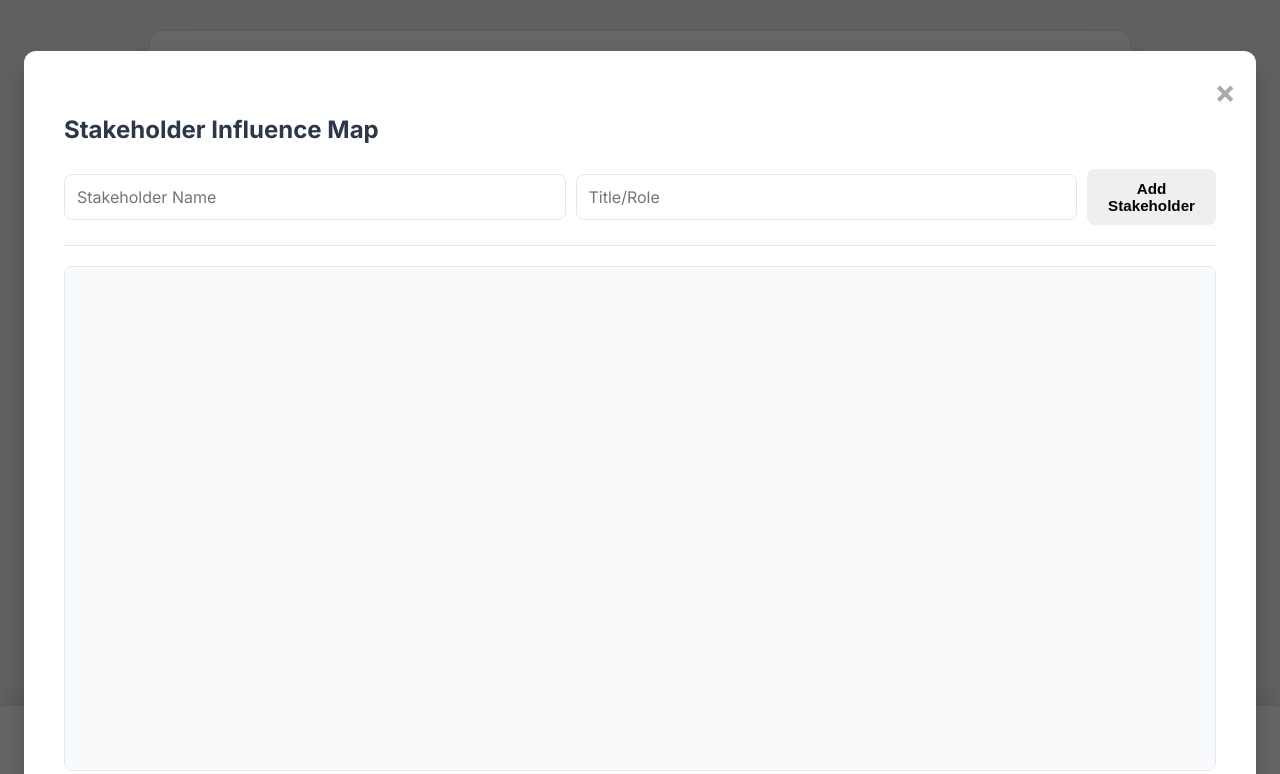
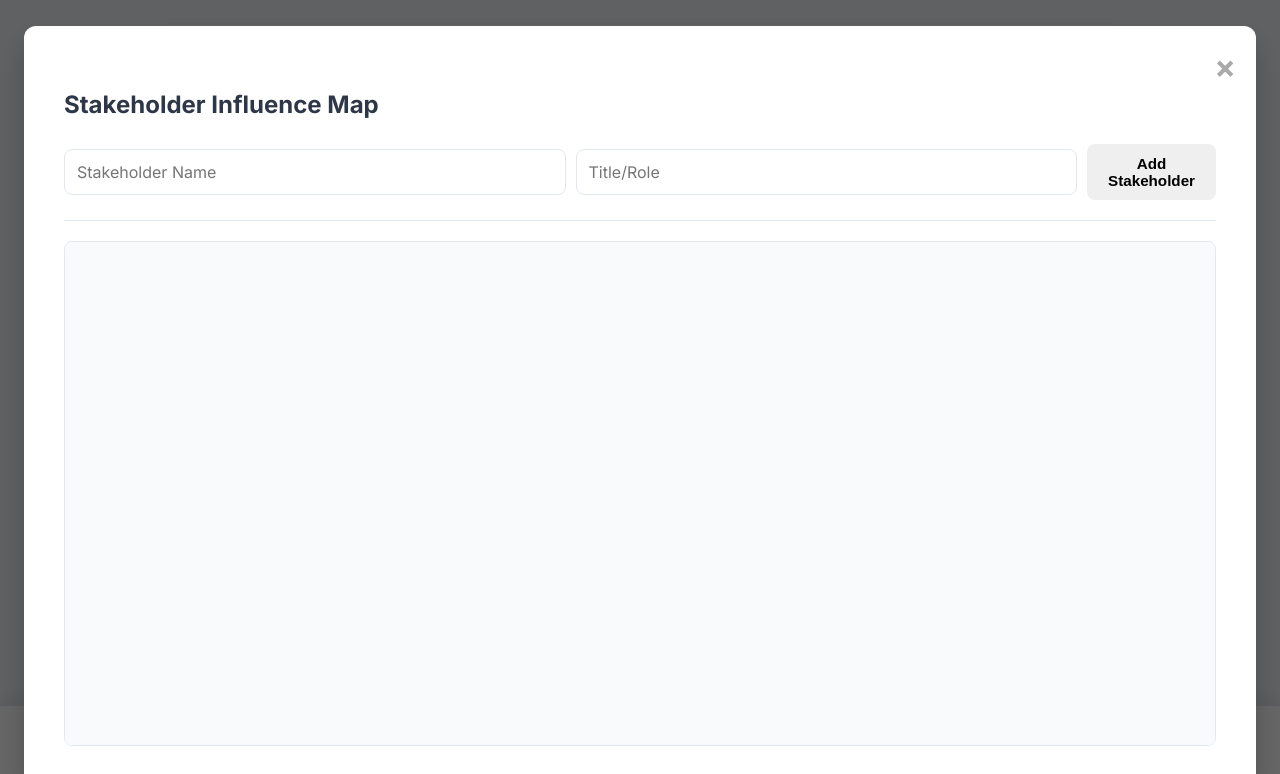
Before and after one commit to devowite/dealreview, a website: page index.html in a window 1280 px wide. Both pictures are taken after a click on the button "Stakeholder Map". Shown: the top 774 px of the page. Drawn offline with Linux system fonts and the light colour scheme.

Commit message:
Update style.css

```diff
--- a/style.css
+++ b/style.css
@@ -488,7 +488,8 @@ td input[type="text"] {
     height: 85vh;
     display: flex;
     flex-direction: column;
-    margin: 4% auto;
+    /* FIX: Reduced top margin to move the modal higher */
+    margin: 2% auto;
 }
 
 .map-controls {
```
